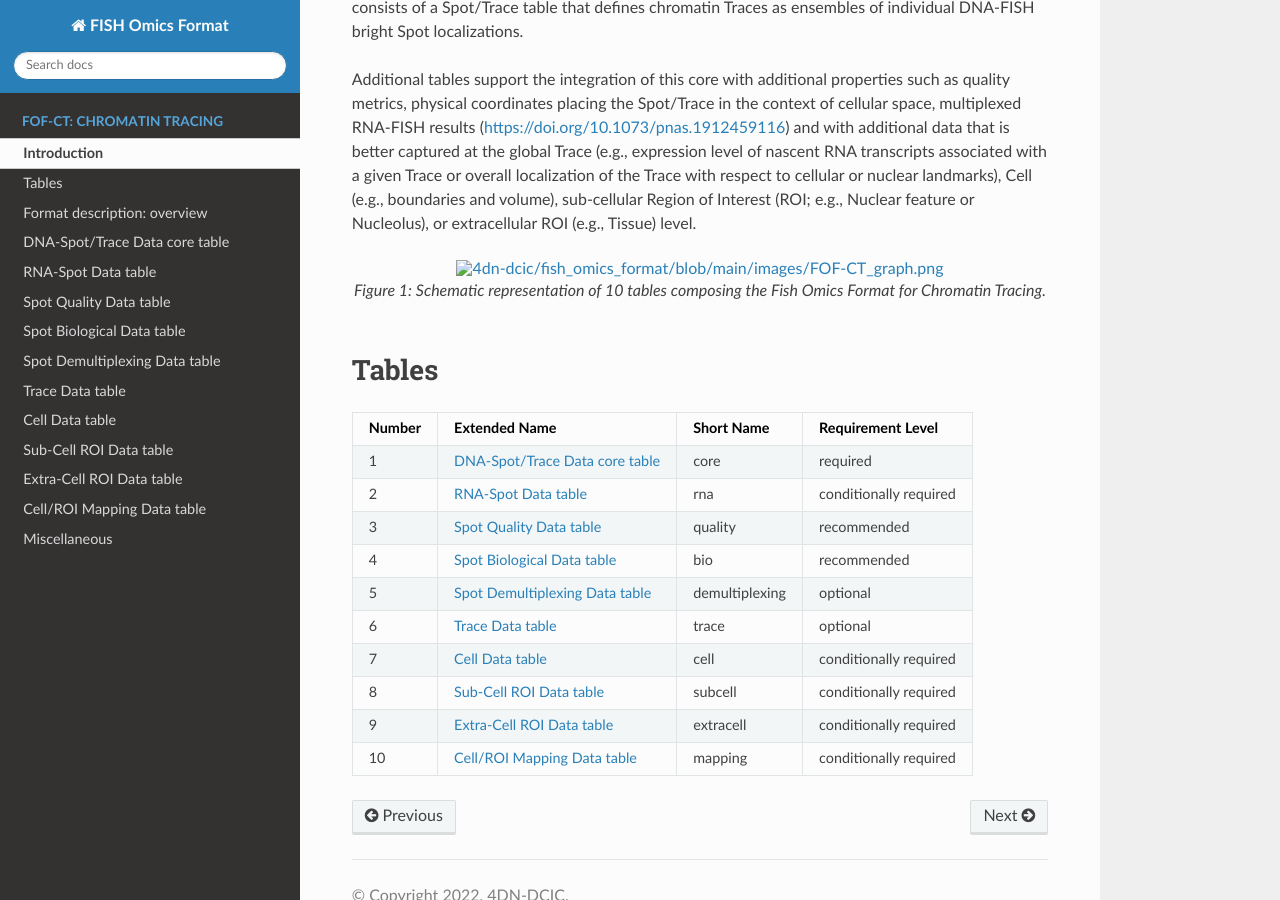
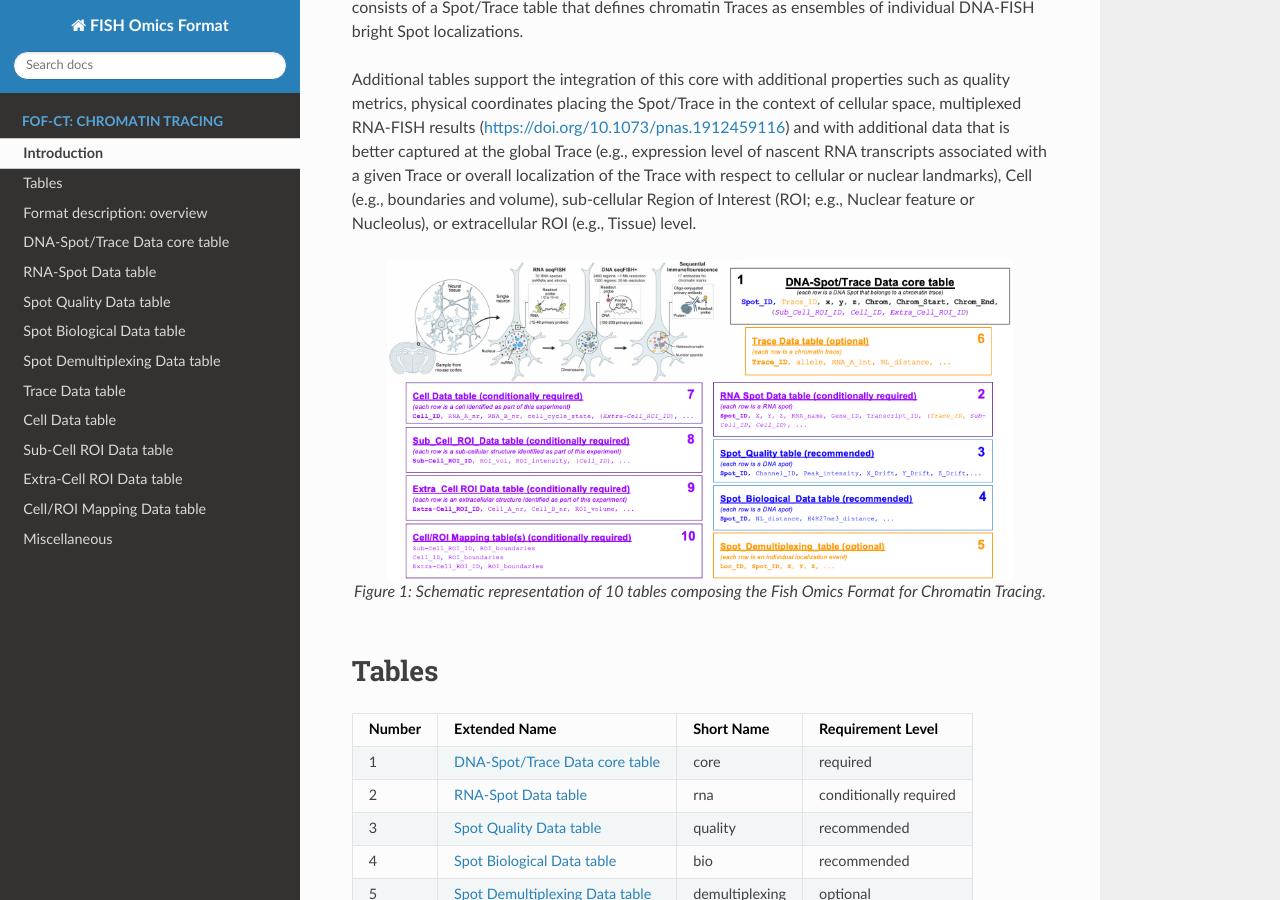
Before and after one commit to 4dn-dcic/fish_omics_format, a Sphinx documentation site: the page built from docs/source/intro.rst, in a window 1280 px wide and 900 px high, scrolled down 812 px. Built offline with Sphinx 7.4.7 and the Read the Docs theme 2.0.0, drawn with Linux system fonts in a browser that asks for light colours.

Commit message:
Update intro.rst

```diff
--- a/docs/source/intro.rst
+++ b/docs/source/intro.rst
@@ -52,7 +52,7 @@
 Interest (ROI; e.g., Nuclear feature or Nucleolus), or extracellular ROI
 (e.g., Tissue) level.
 
-.. figure:: 4dn-dcic/fish_omics_format/blob/main/images/FOF-CT_graph.png
+.. figure:: https://github.com/4dn-dcic/fish_omics_format/blob/main/images/FOF-CT_graph.png
   :class: shadow-image
   :width: 90%
   :align: center
```
